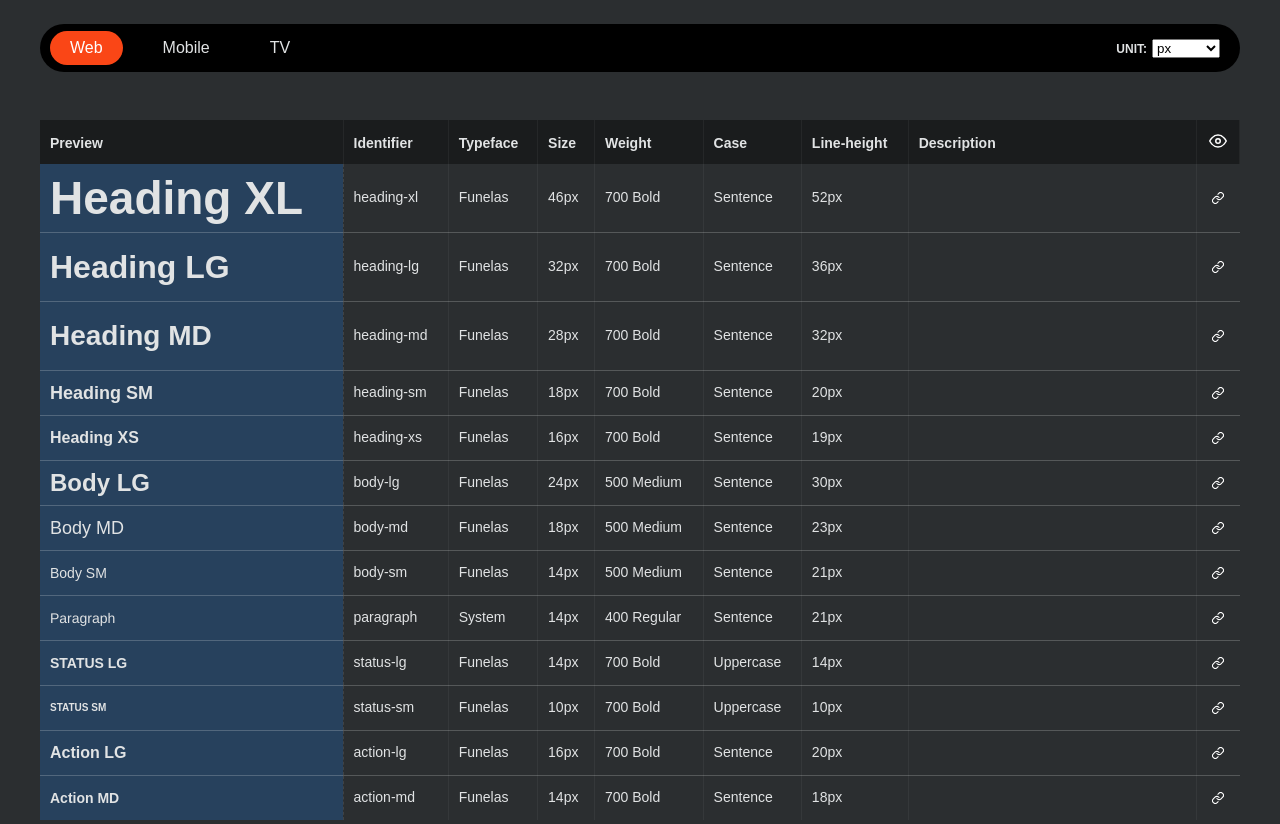
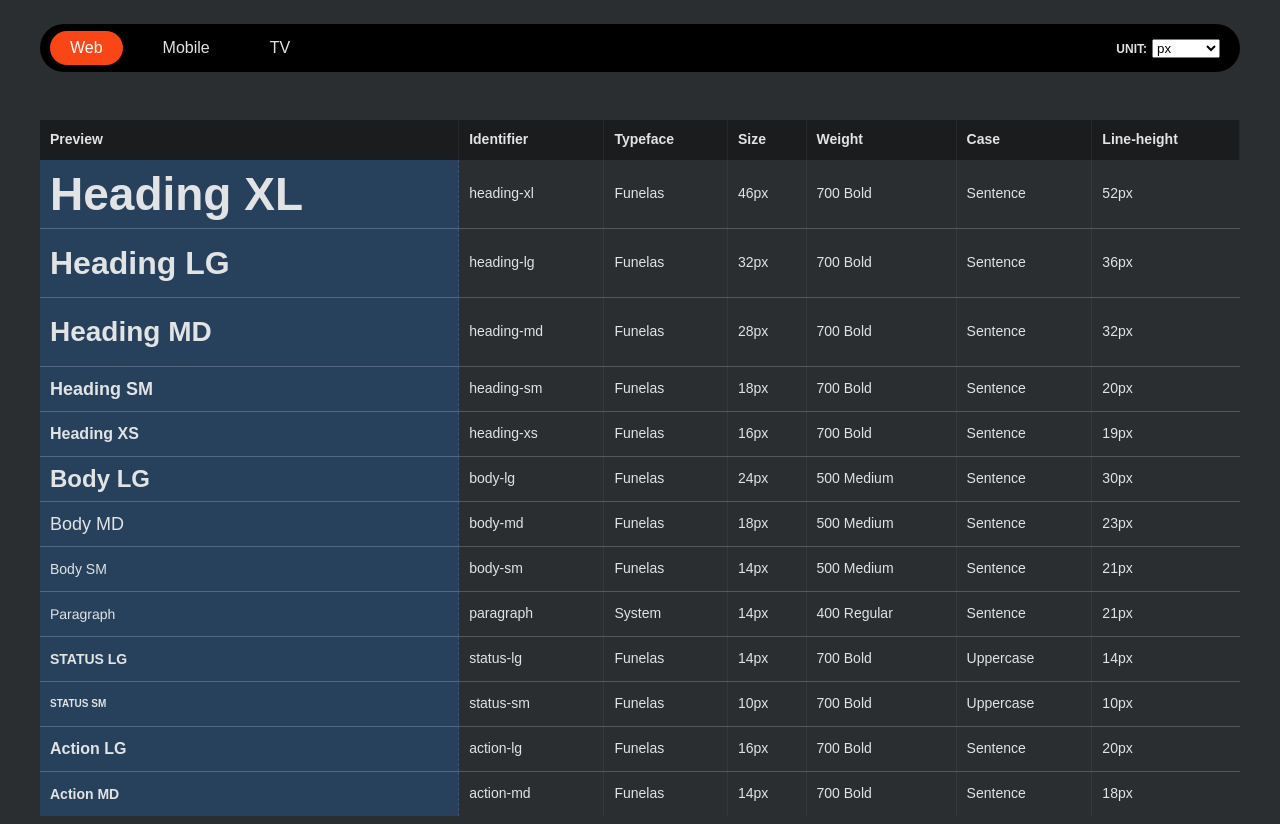
Before and after one commit to kamicrafted/typography_prototype, a Vue app: page /#/table in a window 1280 px wide. Built offline with nearby package versions, Linux system fonts and the light colour scheme; a web font is replaced by a local one.

Commit message:
removed columns

```diff
--- a/src/views/Table.vue
+++ b/src/views/Table.vue
@@ -38,41 +38,6 @@
           <td>Weight</td>
           <td>Case</td>
           <td>Line-height</td>
-          <td>Description</td>
-          <td style="text-align: center;">
-            <svg
-              class="icon-preview"
-              width="24px"
-              height="18px"
-              viewBox="0 0 24 18"
-              version="1.1"
-              xmlns="http://www.w3.org/2000/svg"
-              xmlns:xlink="http://www.w3.org/1999/xlink"
-            >
-              <g
-                id="Page-1"
-                stroke="none"
-                stroke-width="1"
-                fill="none"
-                fill-rule="evenodd"
-                stroke-linecap="round"
-                stroke-linejoin="round"
-              >
-                <g
-                  id="eye"
-                  transform="translate(1.000000, 1.000000)"
-                  stroke="#ffffff"
-                  stroke-width="2"
-                >
-                  <path
-                    d="M0,8 C0,8 4,0 11,0 C18,0 22,8 22,8 C22,8 18,16 11,16 C4,16 0,8 0,8 Z"
-                    id="Path"
-                  />
-                  <circle id="Oval" cx="11" cy="8" r="3" />
-                </g>
-              </g>
-            </svg>
-          </td>
         </tr>
       </thead>
 
@@ -88,12 +53,6 @@
           <td class="type-weight">{{item.weight}}</td>
           <td class="type-case">{{item.case}}</td>
           <td class="type-height">{{calculate(item.lineheight)}}</td>
-          <td class="type-description">{{item.description}}</td>
-          <td class="type-img">
-            <div class="type-preview" @click="showPreview(index + 1)">
-              <img class="icon-link" src="../assets/icons/link.svg" alt />
-            </div>
-          </td>
         </tr>
       </tbody>
     </table>
```
